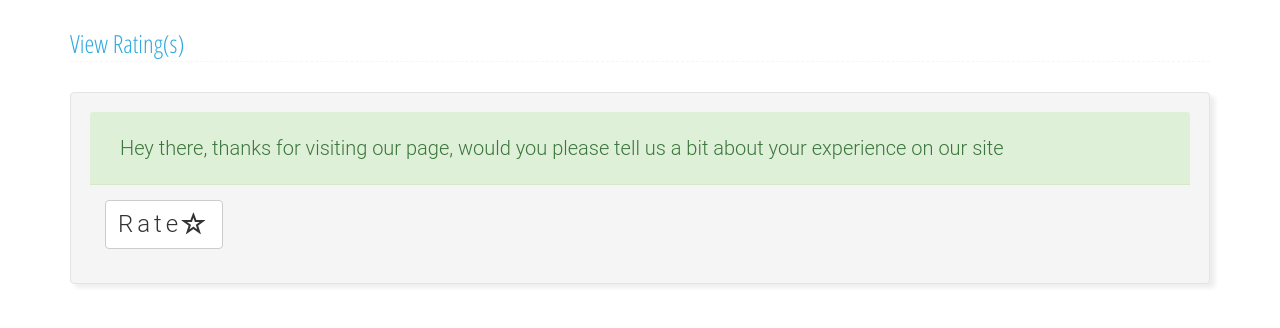
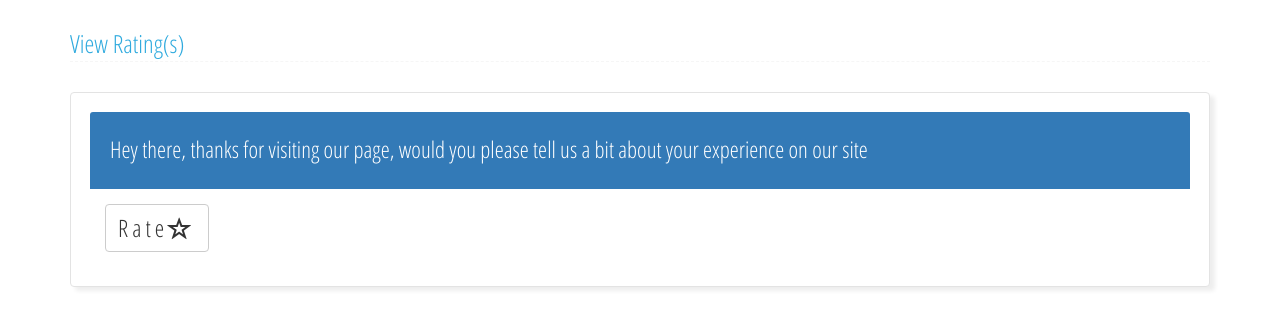
Before and after one commit to hlawuleka/ratingWidget, an Angular app: page /angular2.ratingapp/#/home in a window 1280 px wide. Before the commit this address led to /#/home. Shown: the top 328 px of the page. Built offline with nearby package versions, Linux system fonts and the light colour scheme.

Commit message:
Starndardize app fonts and panel / components colors. Removed reference to unused font.

```diff
--- a/src/app/admin/admin.component.css
+++ b/src/app/admin/admin.component.css
@@ -7,7 +7,7 @@ header{
 	border-bottom:1px solid #d3d3d3;
 }
 header h1{
-	font-size: 2.5vw;
+	font-size: 2.2vw;
 }
 .ratingsGroup, .ratingsGroup ul, .ratingsGroup li {
 	transition:all 0.66s;
@@ -73,6 +73,9 @@ header h1{
 	font-weight: bold;
 	float:right;
 }
+.feedback p{
+	font-size: 19px;
+}
 @media screen and (max-width: 840px) {
 	.ratingsGroup  ul li.emailAddress,
 	.ratingsGroup  ul li.message,
--- a/src/app/app.component.css
+++ b/src/app/app.component.css
@@ -1,15 +1,23 @@
 .widget{box-shadow: 5px 4px 4px #eee, 1px 0 23px #fff;}
-#ratingHeading{margin:0 5px;font-size: 20px;padding:15px 10px;}
+#ratingHeading{margin:0 5px;font-size: 23px;padding:15px 0px;}
 i#icon{top: 4px !important}
 #openRatingForm{font-size: 24px;letter-spacing: 4px}
 .bold{font-weight: bold;color:#000;font-style: italic;}
 .feedback {color:red;font-size: 16px}
 .form-group label, .ratingStarts h3 {font-size: 19px;}
-#emailAddressField{padding:20px;}
-#exampleTextarea{resize: none;height:auto;min-height: 189px;}
-button[type="submit"]{font-size: 20px;}
-.ratingStarts i {font-size: 34px;color:green;cursor: pointer;-webkit-transition:all 0.42s;-moz-transition:all 0.42s;transition:all 0.42s;
+#emailAddressField{font-size: 22px;padding:5px inherit;}
+#exampleTextarea{resize: vertical;height:auto;min-height: 100px;font-size: 20px;font-weight: 300;}
+button[type="submit"]{font-size: 22px;}
+.ratingStarts i {font-size: 34px;color:#07aa07;cursor: pointer;-webkit-transition:all 0.42s;-moz-transition:all 0.42s;transition:all 0.42s;
 }
-.ratingStarts i:hover, .active {text-shadow:0px 0 8px green, 0px -2px 6px green;}
+label {
+	font-size: 20px;
+	margin-bottom:10px;
+}
+.well{background-color:#fff;}
+.ratingStarts h3 {
+	margin-top:0;
+}
+.ratingStarts i:hover, .active {text-shadow:0px 0 8px #07aa07, 0px -2px 6px #ddd;}
 #ratingValue{font-weight: 900;}
-p, h3, h1, label, input, button{font-family: 'Roboto', sans-serif;font-weight:300;}
+p, h3, h1, label, input, button, textarea{font-family: 'Open Sans Condensed','Open Sans','Roboto', sans-serif;font-weight:300;}
--- a/src/app/app.component.html
+++ b/src/app/app.component.html
@@ -2,9 +2,9 @@
   	<a id="modalViewRatings"  routerLink="/admin" routerLinkActive="active">View Rating(s)</a>
 </div>
 <div>
-  <div class="well widget panel panel-success" *ngIf="ratingComplete">
+  <div class="well widget panel panel-primary" *ngIf="ratingComplete">
 	  <div class="panel-heading">
-	    <h3 id="ratingHeading" class="panel-title">{{RateMessage}}</h3>
+	    <h3 id="ratingHeading" class="alert-primary panel-title">{{RateMessage}}</h3>
 	  </div>
 	  <div class="panel-body">
 	    <button *ngIf="!!isFormOpen" (click)="openRatingForm()" id="openRatingForm" class="btn btn-default">{{btnText}}<i id="icon" class="glyphicon stars glyphicon-star-empty"></i></button>
@@ -21,7 +21,7 @@
 			    <textarea maxlength="500" required [(ngModel)]="userFeedback" name="userFeedback" class="form-control" id="exampleTextarea" rows="3" value="Test Message"></textarea>
 			</div>
 			<div class="form-group feedback"><p class="alert alert-info" role="alert"*ngIf="!!waiting">loading...</p>{{formErrors.message }}</div>
-			<div class="form-group">
+			<div class="form-group pull-left">
 				<div class="ratingStarts">
 					<h3>Please click on a star to rate us: <span id="ratingValue" *ngIf="ratingValue">( {{ratingValue}} )</span></h3>
 					<div class="pull-left">
--- a/src/index.html
+++ b/src/index.html
@@ -3,11 +3,11 @@
 <head>
   <meta charset="utf-8">
   <title>Home - Rating Widget -By Hlawuleka Maswanganyi</title>
-  <base href="/">
+  <base href="/angular2.ratingapp/">
 
   <meta name="viewport" content="width=device-width, initial-scale=1">
   <link rel="icon" type="image/x-icon" href="favicon.ico">
-  <link href="https://fonts.googleapis.com/css?family=Open+Sans+Condensed:300|Open+Sans:300" rel="stylesheet">
+  <link href="https://fonts.googleapis.com/css?family=Open+Sans+Condensed:300" rel="stylesheet">
   <link rel="stylesheet" type="text/css" href="https://maxcdn.bootstrapcdn.com/bootstrap/3.3.7/css/bootstrap.min.css">
    <script src="https://ajax.googleapis.com/ajax/libs/jquery/3.1.1/jquery.min.js"></script>
   <script src="https://maxcdn.bootstrapcdn.com/bootstrap/3.3.7/js/bootstrap.min.js"></script>
```
